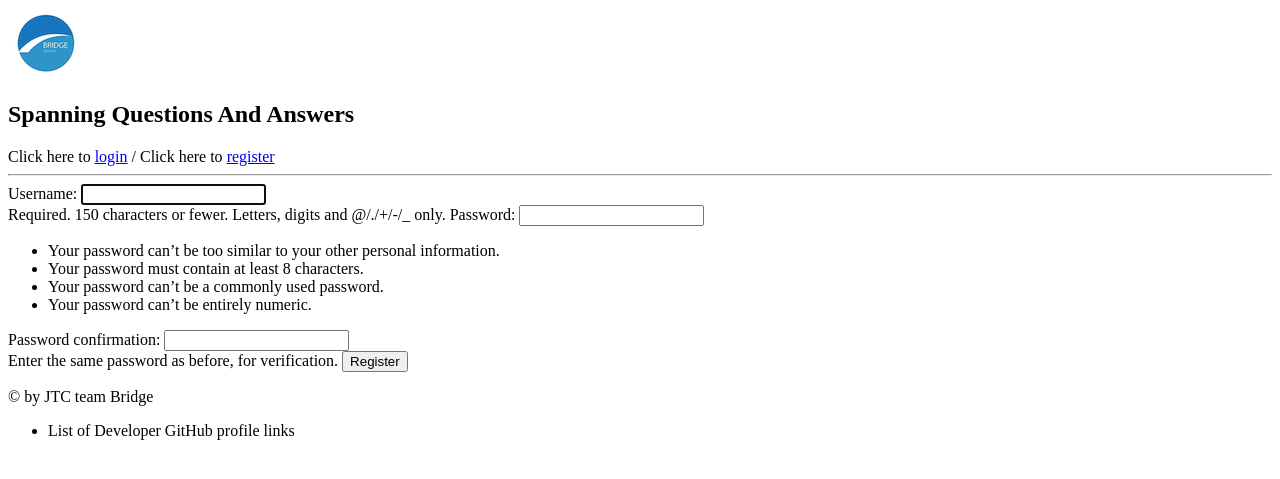
After one commit to ponyNYC/bridge_2022, a Django app: page /bridge/register in a window 1280 px wide. The commit adds this page. Shown: the top 479 px of the page. Run offline with Django 4.2, Linux system fonts and the light colour scheme.

Commit message:
implemented user authentication * created register view * created logout view * created login template * created register template * created logged_out template * updated home template to include links for login and registration

```diff
--- a/bridge/bridge/settings.py
+++ b/bridge/bridge/settings.py
@@ -123,3 +123,5 @@ STATIC_URL = 'static/'
 # https://docs.djangoproject.com/en/4.0/ref/settings/#default-auto-field
 
 DEFAULT_AUTO_FIELD = 'django.db.models.BigAutoField'
+
+LOGIN_REDIRECT_URL = '/bridge'
--- a/bridge/bridge/urls.py
+++ b/bridge/bridge/urls.py
@@ -19,4 +19,5 @@ from django.urls import path, include
 urlpatterns = [
     path('bridge/', include('bridgeapp.urls')),
     path('admin/', admin.site.urls),
+    path('accounts/', include('django.contrib.auth.urls'))
 ]
--- a/bridge/bridgeapp/templates/home.html
+++ b/bridge/bridgeapp/templates/home.html
@@ -21,6 +21,13 @@
                     </a></li>
                     {% endfor %}
                 </ul>
+                {% if user.is_authenticated %}
+                <h3>You are logged in as: {{ user.username }} </h3>
+                <h4>Click here to <a href="{% url 'logout' %}">log out</a></h4>
+                {% else %}
+                Click here to <a href="{% url 'login' %}">login</a> /
+                Click here to <a href="{% url 'register' %}">register</a>
+                {% endif %}
             </nav>
             <hr>
         </header>
--- /dev/null
+++ b/bridge/bridgeapp/templates/registration/logged_out.html
@@ -0,0 +1,5 @@
+{% extends 'home.html' %} {% block main %}
+<section>
+    <h2>You have successfully logged out. Click here to <a href="{% url 'login' %}">log in</a> again.</h2>
+</section>
+{% endblock %}}
--- /dev/null
+++ b/bridge/bridgeapp/templates/registration/register.html
@@ -0,0 +1,15 @@
+{% extends 'home.html' %} {% block main %}
+<section>
+    <form method="post" action="{% url 'register' %}">
+        {% csrf_token %}
+
+        {% if form.errors %}
+        <p>There are errors in the form!</p>
+        {% endif %}
+
+        {{ form }}
+
+        <input type="submit" value="Register">
+    </form>
+</section>
+{% endblock %}
--- a/bridge/bridgeapp/urls.py
+++ b/bridge/bridgeapp/urls.py
@@ -1,5 +1,6 @@
 from django.urls import path, re_path
 from .views import BridgeHomeView, BridgeCategoryView, BridgeThreadView
+from . import views
 from django.conf import settings
 from django.conf.urls.static import static
 
@@ -7,7 +8,11 @@ urlpatterns = [
     # home page
     path('', BridgeHomeView.as_view(), name='home'),
     # single category page
-    path('categories/<int:category_id>/<str:category_slug>', BridgeCategoryView.as_view(), name='category'),
+    path('categories/<int:category_id>/<str:category_slug>',
+         BridgeCategoryView.as_view(), name='category'),
     # single thread page
-    path('threads/<int:thread_id>/<int:resp_id>', BridgeThreadView.as_view(), name='thread'),
-] + static(settings.STATIC_URL, document_root=settings.STATIC_ROOT) # add static assets
+    path('threads/<int:thread_id>/<int:resp_id>',
+         BridgeThreadView.as_view(), name='thread'),
+    path('register', views.register, name='register'),
+    path('logout', views.logout, name='logout'),
+] + static(settings.STATIC_URL, document_root=settings.STATIC_ROOT)  # add static assets
--- a/bridge/bridgeapp/views.py
+++ b/bridge/bridgeapp/views.py
@@ -4,7 +4,8 @@ from django.utils.text import slugify
 from .models import Category, Thread, Response
 from .forms import ResponseForm, ThreadForm
 from datetime import date
-
+from django.contrib.auth.forms import UserCreationForm
+from django.contrib.auth import authenticate, login
 # globals (categories, current year) for all views
 CATEGORIES = Category.objects.all()
 CUR_YEAR = date.today().year
@@ -29,7 +30,7 @@ class BridgeHomeView(View):
 class BridgeCategoryView(View):
     """View for single category page"""
 
-    def get(self, request, category_id, category_slug): # slug for URL
+    def get(self, request, category_id, category_slug):  # slug for URL
         """GET single category page"""
         # get requested category from DB
         category = Category.objects.get(id=category_id)
@@ -52,7 +53,7 @@ class BridgeCategoryView(View):
 
     def post(self, request, category_id, category_slug):
         """POST thread in single category page"""
-         # get POST data from ThreaForm
+        # get POST data from ThreaForm
         form = ThreadForm(request.POST)
         # assign URL parameters to id, slug
         id, slug = category_id, category_slug
@@ -123,3 +124,28 @@ class BridgeThreadView(View):
                 Response.objects.filter(id=resp_id).delete()
         # redirect to single thread page
         return redirect('thread', thread_id, 0)
+
+
+def register(request):
+    if request.method == 'POST':
+        form = UserCreationForm(request.POST)
+
+        if form.is_valid():
+            form.save()
+            username = form.cleaned_data['username']
+            password = form.cleaned_data['password1']
+            user = authenticate(username=username, password=password)
+            login(request, user)
+            return redirect('home')
+
+    else:
+        form = UserCreationForm()
+
+    context = {'form': form}
+    return render(request, 'registration/register.html', context)
+
+
+def logout(request):
+    if request.method == 'GET':
+        logout(request)
+    return render(request, 'registration/logged_out.html')
```
Also changed, not shown: bridge/bridgeapp/templates/registration/login.html (added, +21 -0 lines).
